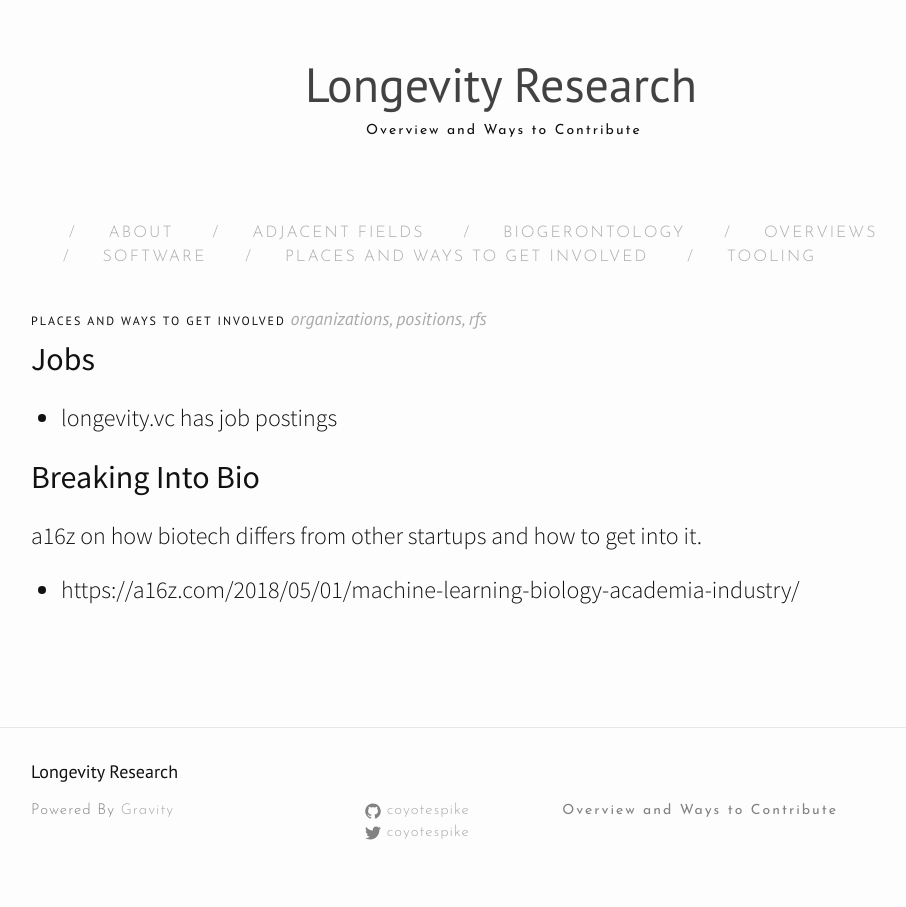
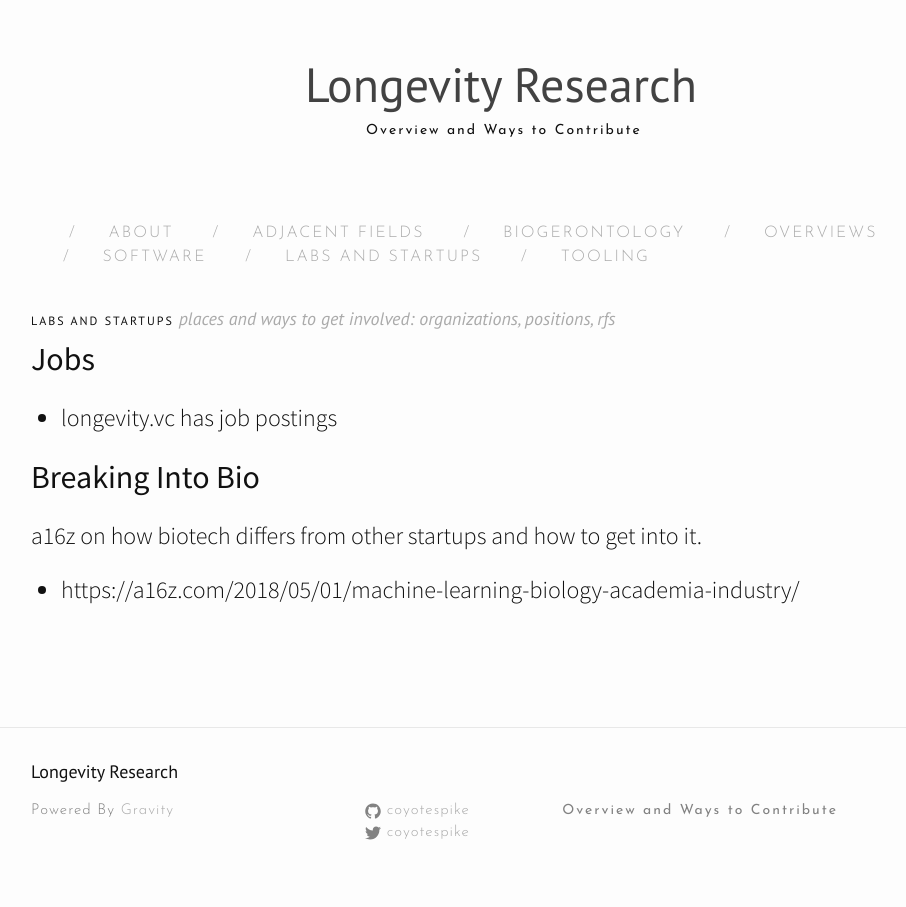
Before and after one commit to coyotespike/longevity, a Jekyll site: the page built from startupery.md, in a window 1280 px wide. Shown: the whole page, without its empty margins (139-1045 px from the left). Built offline with Jekyll 4.4.1, drawn with Linux system fonts in a browser that asks for light colours; nearby versions of some CDN libraries.

Commit message:
Config, index, startupery page

```diff
--- a/_config.yml
+++ b/_config.yml
@@ -9,7 +9,7 @@
 title: Longevity Research
 email: timothy.roy@protonmail.ch
 description: Overview and Ways to Contribute
-baseurl: "" # the subpath of your site, e.g. /blog
+baseurl: "/longevity" # the subpath of your site, e.g. /blog
 url: "coyotespike.github.io" # the base hostname & protocol for your site
 twitter_username: coyotespike
 github_username:  coyotespike
--- a/startupery.md
+++ b/startupery.md
@@ -1,9 +1,9 @@
 ---
 layout: page
-title: "Places and Ways to Get Involved"
+title: "Labs and Startups"
 permalink: /startupery/
 category: "startupery"
-tagline: "Organizations, positions, RFS"
+tagline: "Places and Ways to Get Involved: Organizations, positions, RFS"
 ---
 
 ## Jobs
```
Also changed, not shown: index.html (+4 -4 lines).
